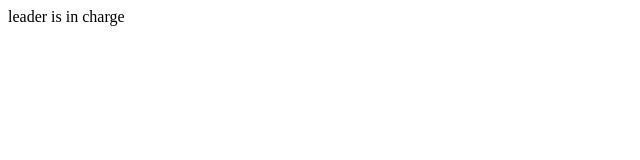
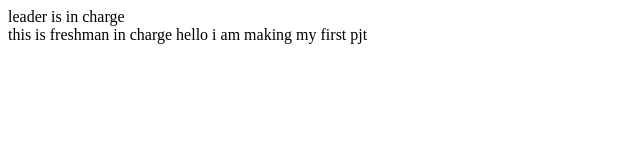
Before and after one commit to welldoneTshirt/second-project, a plain HTML site: page index.html in a window 1280 px wide. Shown: the whole page, without its empty margins (0-640 px from the left). Drawn offline with Linux system fonts and the light colour scheme.

Commit message:
freshman first commit

```diff
--- a/index.html
+++ b/index.html
@@ -11,7 +11,9 @@
         leader is in charge
     </nav>
     <main>
-
+        this is freshman in charge
+        hello
+        i am making my first pjt
     </main>
     <footer>
 
```
